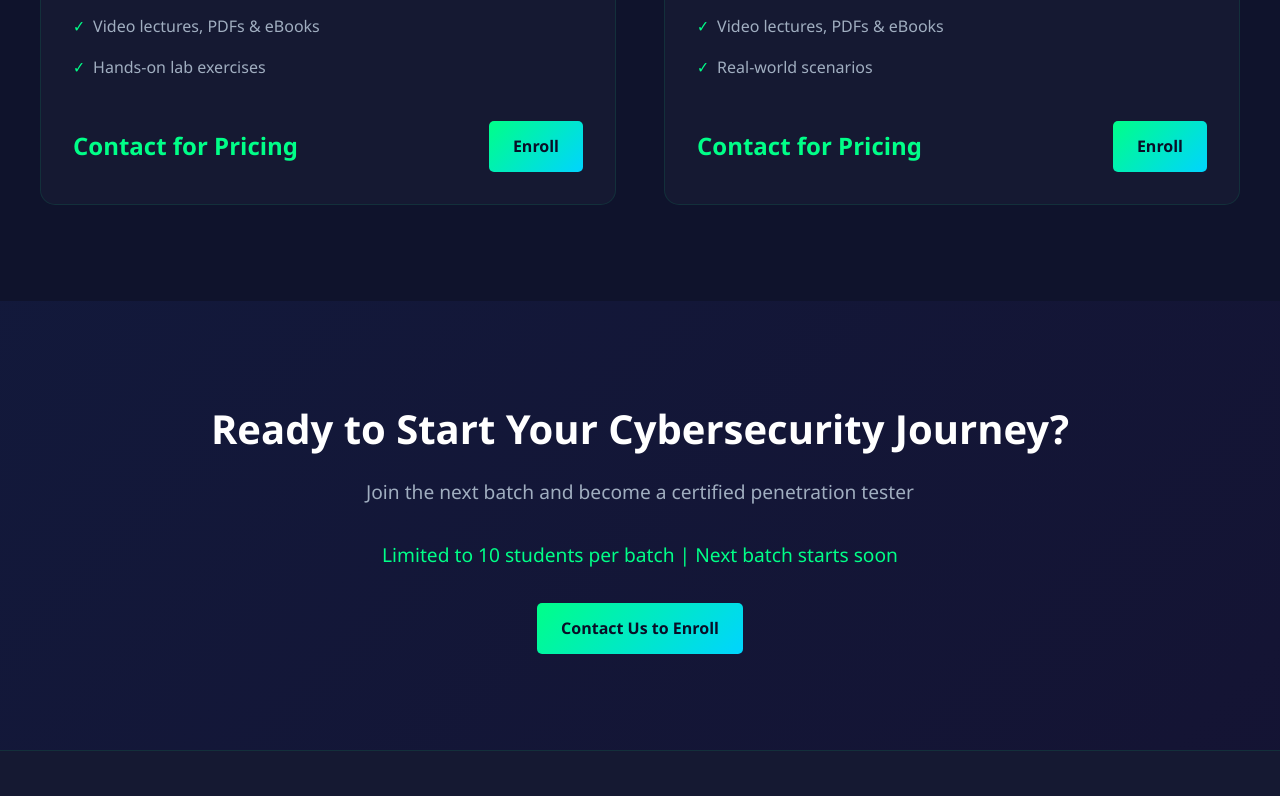
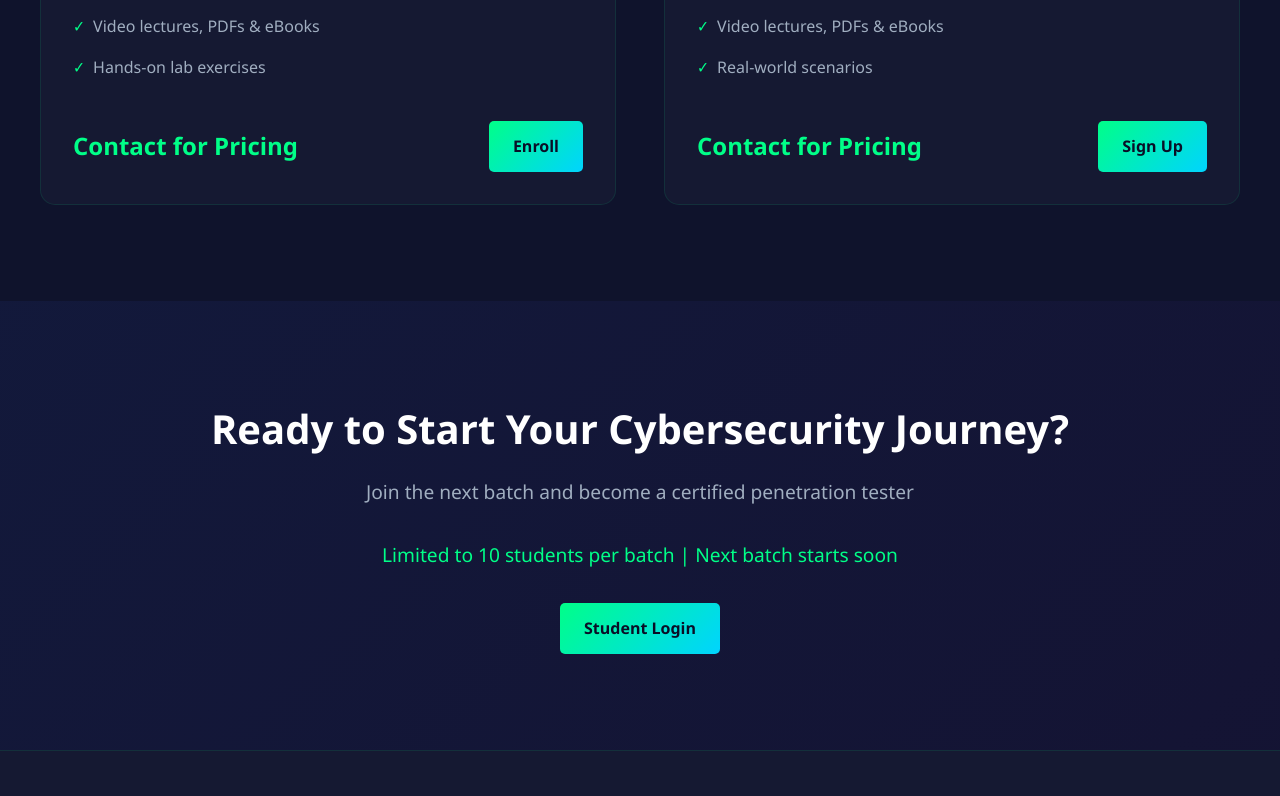
Before and after one commit to vaptic/vaptic, a plain HTML site: page index.html in a window 1280 px wide. Shown: the part 2760-3556 px from the top of the page. Drawn offline with Linux system fonts and the light colour scheme.

Commit message:
Update index.html

```diff
--- a/index.html
+++ b/index.html
@@ -593,7 +593,7 @@
                         </ul>
                         <div class="course-footer">
                             <div class="course-price">Contact for Pricing</div>
-                            <a href="#enroll" class="cta-button">Enroll</a>
+                            <a href="signup.html" class="cta-button">Sign Up</a>
                         </div>
                     </div>
                 </div>
@@ -608,7 +608,7 @@
         <p style="color: var(--primary-color); margin-bottom: 2rem;">
             Limited to 10 students per batch | Next batch starts soon
         </p>
-        <a href="mailto:ntsanathjeason@gmail.com" class="cta-button">Contact Us to Enroll</a>
+       <a href="login.html" class="cta-button">Student Login</a>
     </section>
 
     <!-- Footer -->
```
